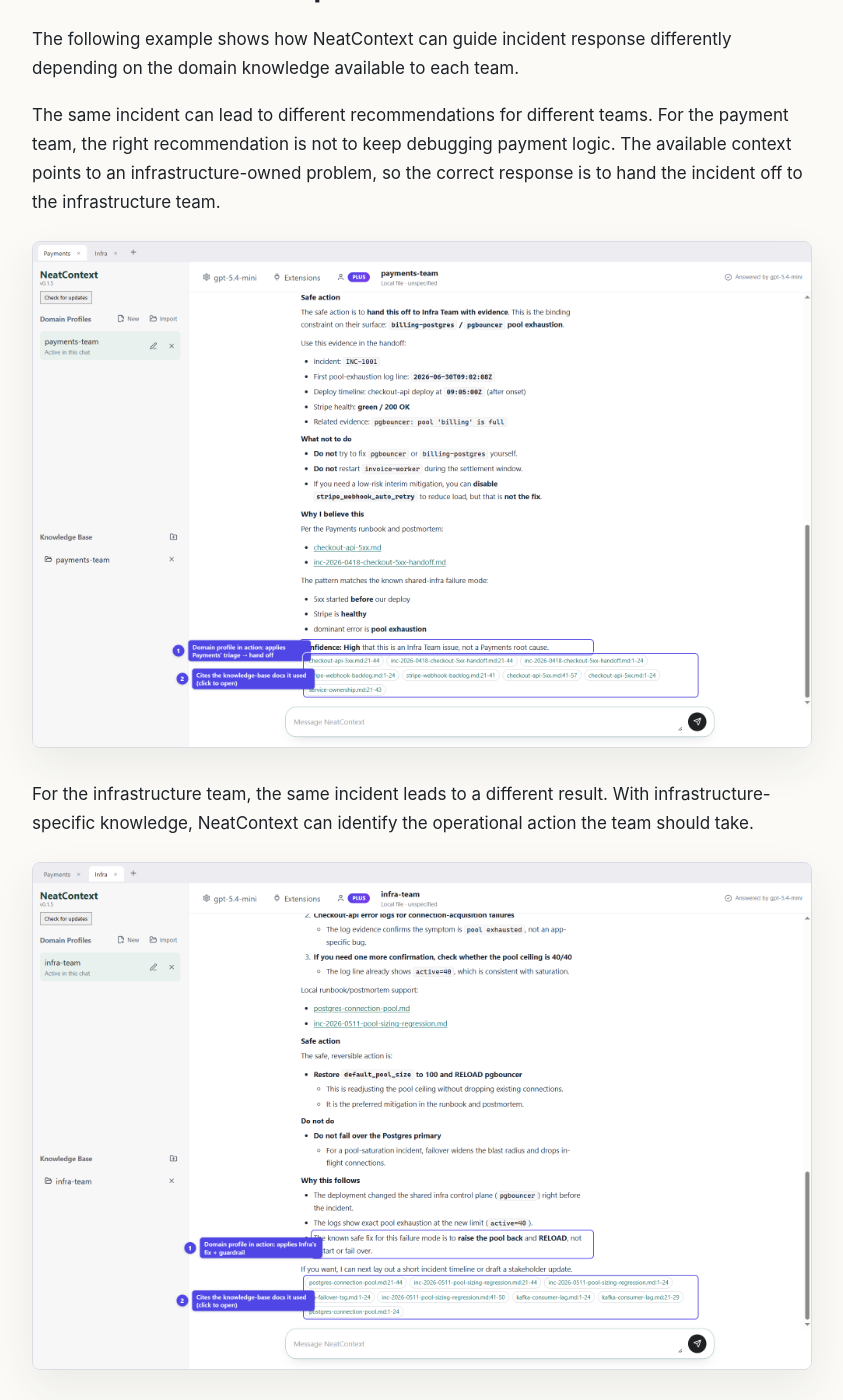
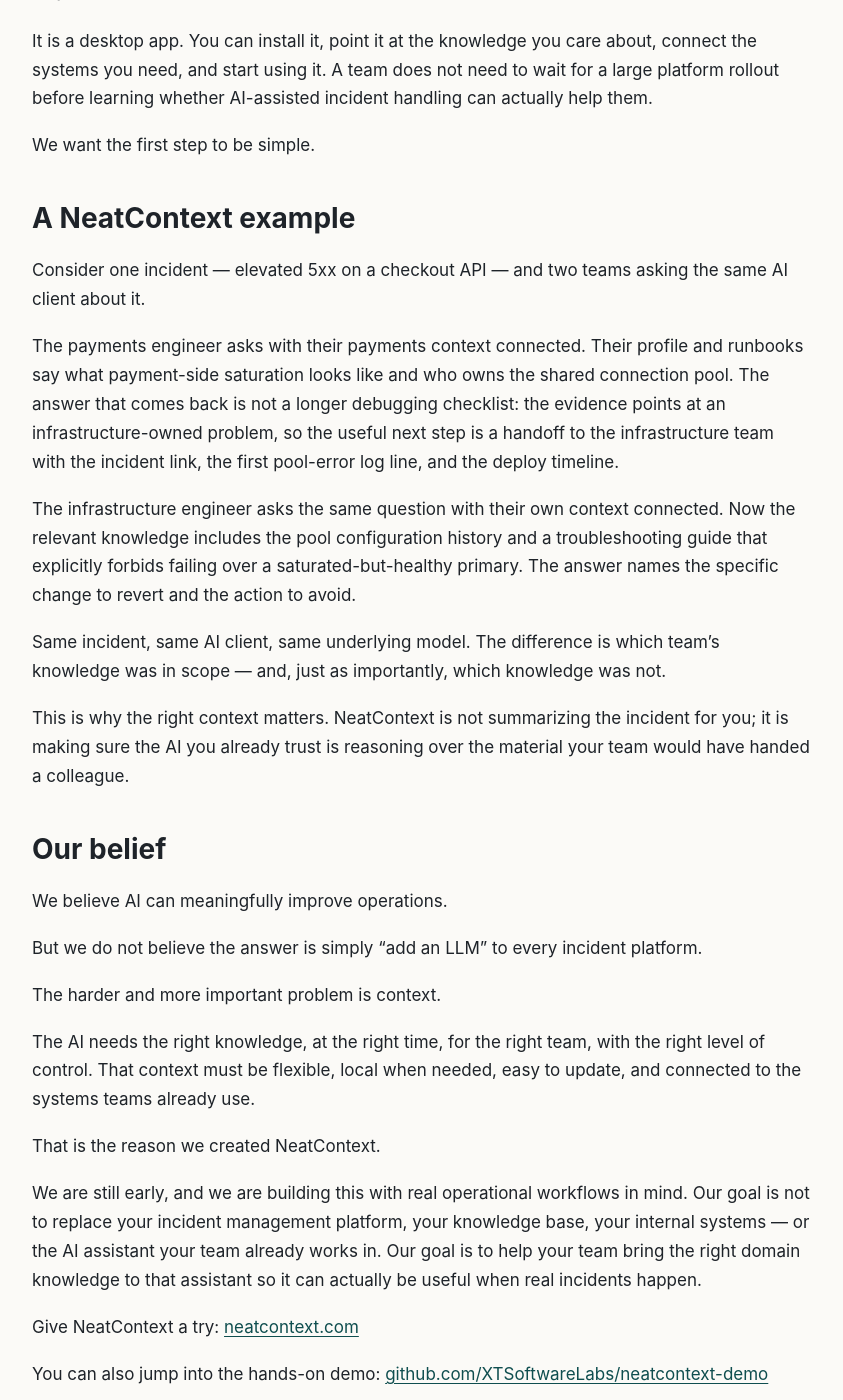
Before and after one commit to XTSoftwareLabs/neatcontext-blog, a Jekyll site: the page built from _posts/2026-07-10-why-we-created-neatcontext.md, in a window 1280 px wide and 1400 px high, scrolled down 5016 px. Shown: the whole window, without its empty margins (128-971 px from the left). Built offline with Jekyll 4.4.1, drawn with Linux system fonts in a browser that asks for light colours; some of the changed text lies outside the part shown.

Commit message:
Correct posts: NeatContext connects to your AI client, runs no model
The product no longer provides or configures an LLM. It connects locally
to a supported AI client (Claude Code, Codex CLI, Claude Desktop, ChatGPT
Desktop) and hands it domain profiles, knowledge-folder paths, and
read-only tools; the host client reasons and answers with its own model.

- about.md: drop "public LLM API, company gateway, or local model" choice
- why-we-created-neatcontext: remove "you decide what LLM endpoint to
  use"; state that no model config or LLM credential exists in the app;
  describe extensions as read-only with keychain-held credentials
- why-we-stopped-using-an-automated-sre-agent: clarify the context layer
  is not another AI; add a no-new-trust-decision point
- why-more-context-is-not-always-better-context: retire the compiled
  "context packet" framing in favor of a scoped working set

Also replaces the two screenshots in the first post with a prose example.
They showed an in-app chat and model selector, a surface the product no
longer has. The PNGs remain in assets/images but are now unreferenced.

Co-Authored-By: Claude Opus 4.8 <noreply@anthropic.com>

```diff
--- a/_posts/2026-07-10-why-we-created-neatcontext.md
+++ b/_posts/2026-07-10-why-we-created-neatcontext.md
@@ -77,9 +77,11 @@ NeatContext is a desktop app designed for operational work and incident handling
 
 It runs on your local machine. Your domain knowledge stays local unless you choose otherwise. Teams can organize the knowledge they need, add or remove context during an investigation, and connect to the systems they already use through extensions.
 
+One thing NeatContext deliberately is not: another AI to talk to. It has no chat window and no model of its own. You keep working in the AI client you already use — Claude Code, Codex CLI, Claude Desktop, or ChatGPT Desktop. NeatContext connects to it locally and hands it your team's context; your client reads, searches, and answers with its own model.
+
 The idea is simple:
 
-**Make it easy to give LLMs the right operational context, without forcing teams to centralize all their knowledge into another platform.**
+**Make it easy to give the AI you already use the right operational context, without forcing teams to centralize all their knowledge into another platform.**
 
 With NeatContext, every team can have its own domain knowledge. A service team can keep its own troubleshooting guides, runbooks, notes, logs, and relevant documents. Another team can organize things differently. During an incident, engineers can adjust the context based on what they are investigating.
 
@@ -89,7 +91,7 @@ The context can evolve naturally with the team.
 
 Operational knowledge rarely lives in one place.
 
-That is why NeatContext is designed around extensions. Extensions can help connect to the systems you already have, whether they are public tools, internal platforms, knowledge base systems, incident management systems, work item trackers, or service-specific APIs.
+That is why NeatContext is designed around extensions. Extensions are read-only connectors to the systems you already have, whether they are public tools, internal platforms, knowledge base systems, incident management systems, work item trackers, or service-specific APIs. You pick which ones a given context may use, and their credentials stay in your OS keychain rather than being handed to the AI.
 
 You can choose where your domain knowledge comes from.
 
@@ -101,13 +103,11 @@ Instead, it helps you assemble the right context when you need it.
 
 ## You control how knowledge is shared with AI
 
-Different companies have different requirements for AI usage.
+Different companies have different requirements for AI usage. Some standardize on one assistant. Some route everything through a company gateway. Some are still deciding.
 
-Some teams are comfortable using a public API endpoint for LLM access. Some teams want to route requests through a company gateway. Some teams prefer to use a local model so sensitive knowledge stays entirely within their own environment.
+NeatContext stays out of that decision. Because it runs no model, there is no NeatContext endpoint to approve, no model configuration to manage, and no credential for an LLM stored in the app. Whatever AI your team is already allowed to use remains the AI that answers.
 
-NeatContext is designed to support that flexibility.
-
-You decide what LLM endpoint to use. You decide what systems to connect. You decide what knowledge to include. You decide how much context is shared and where it goes.
+You decide what systems to connect. You decide what knowledge to include. You decide which AI client receives it and how much of it is in scope for a given investigation. The context boundary is read-only: NeatContext hands over paths and read-only tools, never write access to your systems, and it keeps a local activity log of what was actually served.
 
 We believe this control matters, especially for operational work.
 
@@ -127,17 +127,15 @@ We want the first step to be simple.
 
 ## A NeatContext example
 
-The following example shows how NeatContext can guide incident response differently depending on the domain knowledge available to each team.
+Consider one incident — elevated 5xx on a checkout API — and two teams asking the same AI client about it.
 
-The same incident can lead to different recommendations for different teams. For the payment team, the right recommendation is not to keep debugging payment logic. The available context points to an infrastructure-owned problem, so the correct response is to hand the incident off to the infrastructure team.
+The payments engineer asks with their payments context connected. Their profile and runbooks say what payment-side saturation looks like and who owns the shared connection pool. The answer that comes back is not a longer debugging checklist: the evidence points at an infrastructure-owned problem, so the useful next step is a handoff to the infrastructure team with the incident link, the first pool-error log line, and the deploy timeline.
 
-![NeatContext analysis for the payment team showing that the incident should be handed off to infrastructure]({{ "/assets/images/paymentteam.png" | relative_url }})
+The infrastructure engineer asks the same question with their own context connected. Now the relevant knowledge includes the pool configuration history and a troubleshooting guide that explicitly forbids failing over a saturated-but-healthy primary. The answer names the specific change to revert and the action to avoid.
 
-For the infrastructure team, the same incident leads to a different result. With infrastructure-specific knowledge, NeatContext can identify the operational action the team should take.
+Same incident, same AI client, same underlying model. The difference is which team's knowledge was in scope — and, just as importantly, which knowledge was not.
 
-![NeatContext analysis for the infrastructure team showing an actionable infrastructure response]({{ "/assets/images/infrateam.png" | relative_url }})
-
-This is why the right context matters. NeatContext is not only summarizing an incident; it is helping match the next step to the team, the system, and the situation.
+This is why the right context matters. NeatContext is not summarizing the incident for you; it is making sure the AI you already trust is reasoning over the material your team would have handed a colleague.
 
 ## Our belief
 
@@ -147,11 +145,11 @@ But we do not believe the answer is simply “add an LLM” to every incident pl
 
 The harder and more important problem is context.
 
-The LLM needs the right knowledge, at the right time, for the right team, with the right level of control. That context must be flexible, local when needed, easy to update, and connected to the systems teams already use.
+The AI needs the right knowledge, at the right time, for the right team, with the right level of control. That context must be flexible, local when needed, easy to update, and connected to the systems teams already use.
 
 That is the reason we created NeatContext.
 
-We are still early, and we are building this with real operational workflows in mind. Our goal is not to replace your incident management platform, your knowledge base, or your internal systems. Our goal is to help your team bring the right domain knowledge to AI so it can actually be useful when real incidents happen.
+We are still early, and we are building this with real operational workflows in mind. Our goal is not to replace your incident management platform, your knowledge base, your internal systems — or the AI assistant your team already works in. Our goal is to help your team bring the right domain knowledge to that assistant so it can actually be useful when real incidents happen.
 
 Give NeatContext a try: [neatcontext.com](https://www.neatcontext.com)
 
```
Also changed, not shown: _posts/2026-07-12-why-we-stopped-using-an-automated-sre-agent.md (+6 -2 lines), _posts/2026-07-14-why-more-context-is-not-always-better-context.md (+9 -7 lines), about.md (+4 -2 lines).
